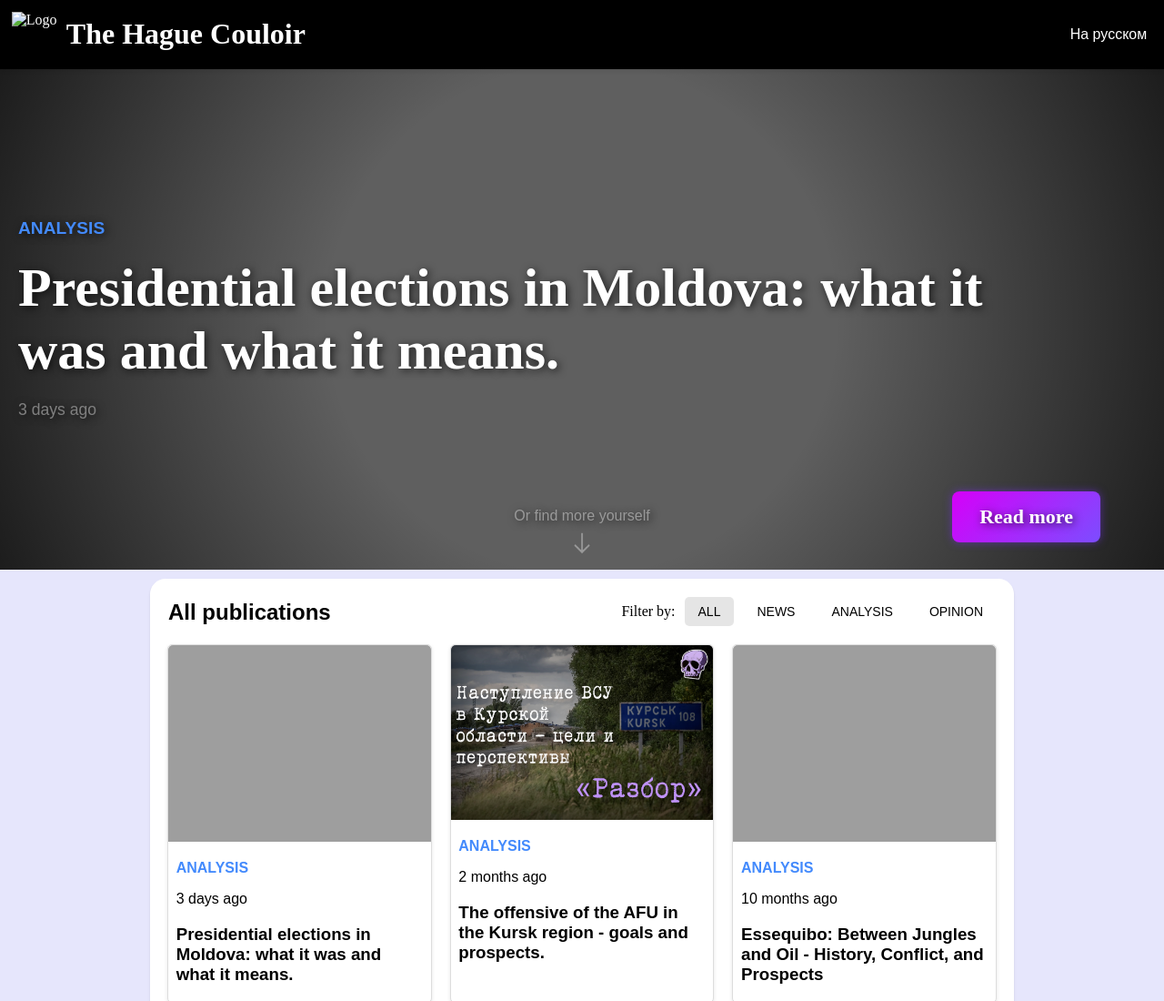
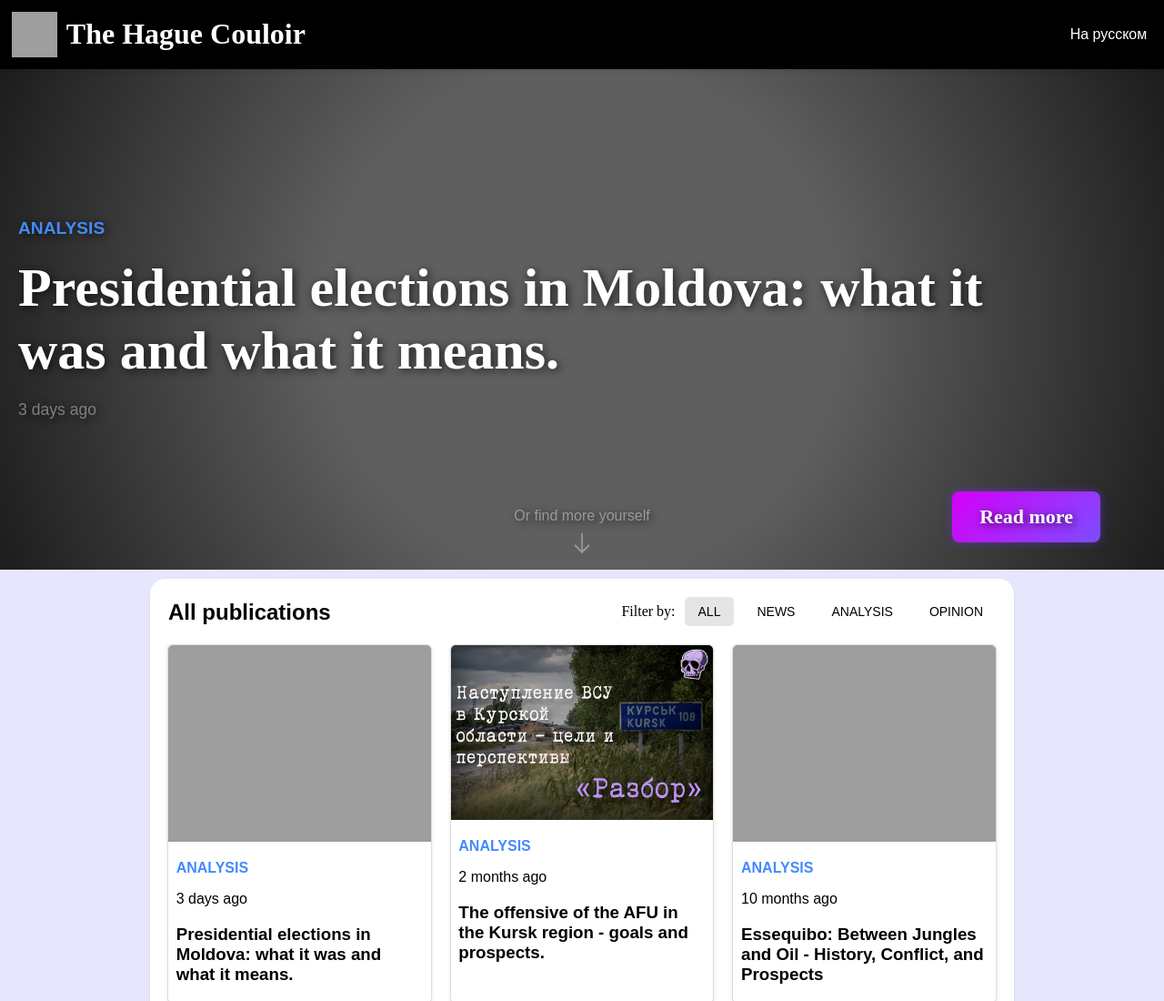
Before and after one commit to Gri1023/thehaguecouloir, a plain HTML site: page index.html in a window 1280 px wide. Shown: the top 1100 px of the page at 91% size. Drawn offline with Linux system fonts and the light colour scheme; the site is published under a folder, as on GitHub Pages, so addresses that start at the root find nothing.

Commit message:
last fix for today, cannot notice until actually push it

```diff
--- a/index.html
+++ b/index.html
@@ -12,7 +12,7 @@
 <body>
     <header>
         <div class="logo">
-            <img src="/media/logo.png" alt="Logo">
+            <img src="media/logo.png" alt="Logo">
         </div>
         <div class="site-title">
             <h1><a href="index.html">The Hague Couloir</a></h1>
```
